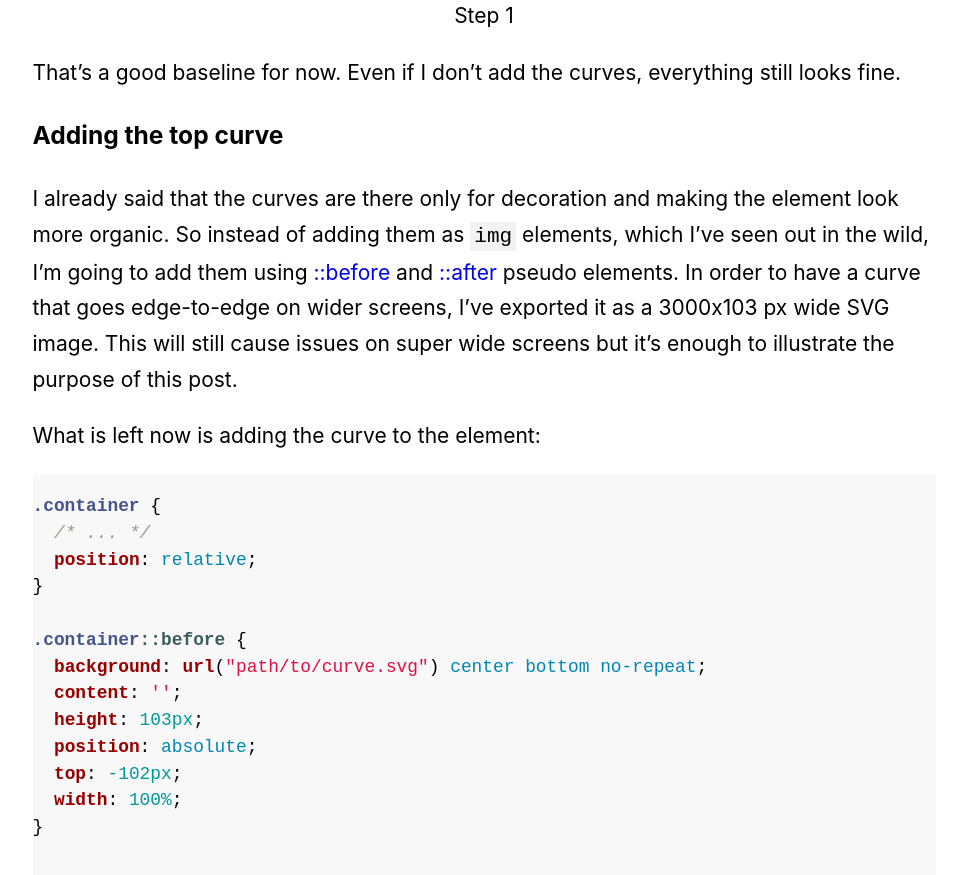
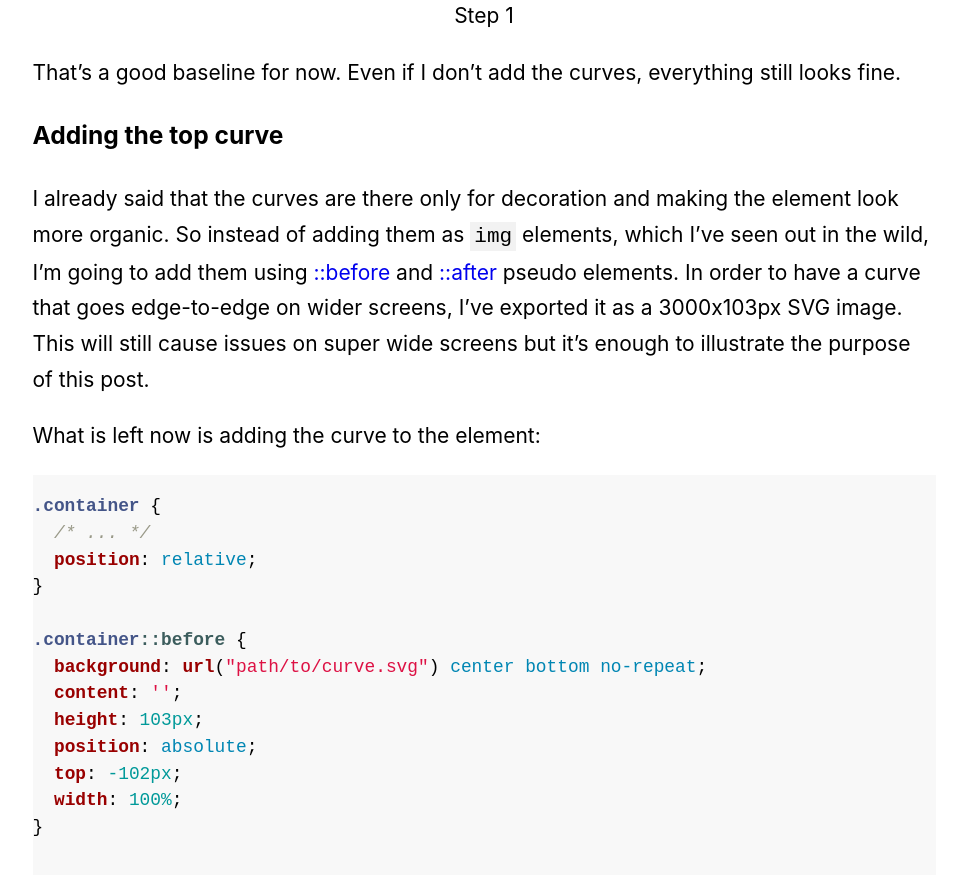
Before and after one commit to dzhavat/dzhavat.github.io, a Jekyll site: the page built from _posts/2019-08-05-how-to-add-curves-to-your-website.md, in a window 1280 px wide and 900 px high, scrolled down 3443 px. Shown: the top 875 px of the window, without its empty margins (156-1115 px from the left). Built offline with Jekyll 4.4.1, drawn with Linux system fonts in a browser that asks for light colours.

Commit message:
Post adjustments

```diff
--- a/_posts/2019-08-05-how-to-add-curves-to-your-website.md
+++ b/_posts/2019-08-05-how-to-add-curves-to-your-website.md
@@ -75,7 +75,7 @@ That’s a good baseline for now. Even if I don’t add the curves, everything s
 
 ### Adding the top curve
 
-I already said that the curves are there only for decoration and making the element look more organic. So instead of adding them as `img` elements, which I’ve seen out in the wild, I’m going to add them using [::before](https://developer.mozilla.org/en-US/docs/Web/CSS/::before) and [::after](https://developer.mozilla.org/en-US/docs/Web/CSS/::after) pseudo elements. In order to have a curve that goes edge-to-edge on wider screens, I’ve exported it as a 3000x103 px wide SVG image. This will still cause issues on super wide screens but it’s enough to illustrate the purpose of this post.
+I already said that the curves are there only for decoration and making the element look more organic. So instead of adding them as `img` elements, which I’ve seen out in the wild, I’m going to add them using [::before](https://developer.mozilla.org/en-US/docs/Web/CSS/::before) and [::after](https://developer.mozilla.org/en-US/docs/Web/CSS/::after) pseudo elements. In order to have a curve that goes edge-to-edge on wider screens, I’ve exported it as a 3000x103px SVG image. This will still cause issues on super wide screens but it’s enough to illustrate the purpose of this post.
 
 What is left now is adding the curve to the element:
 
```
